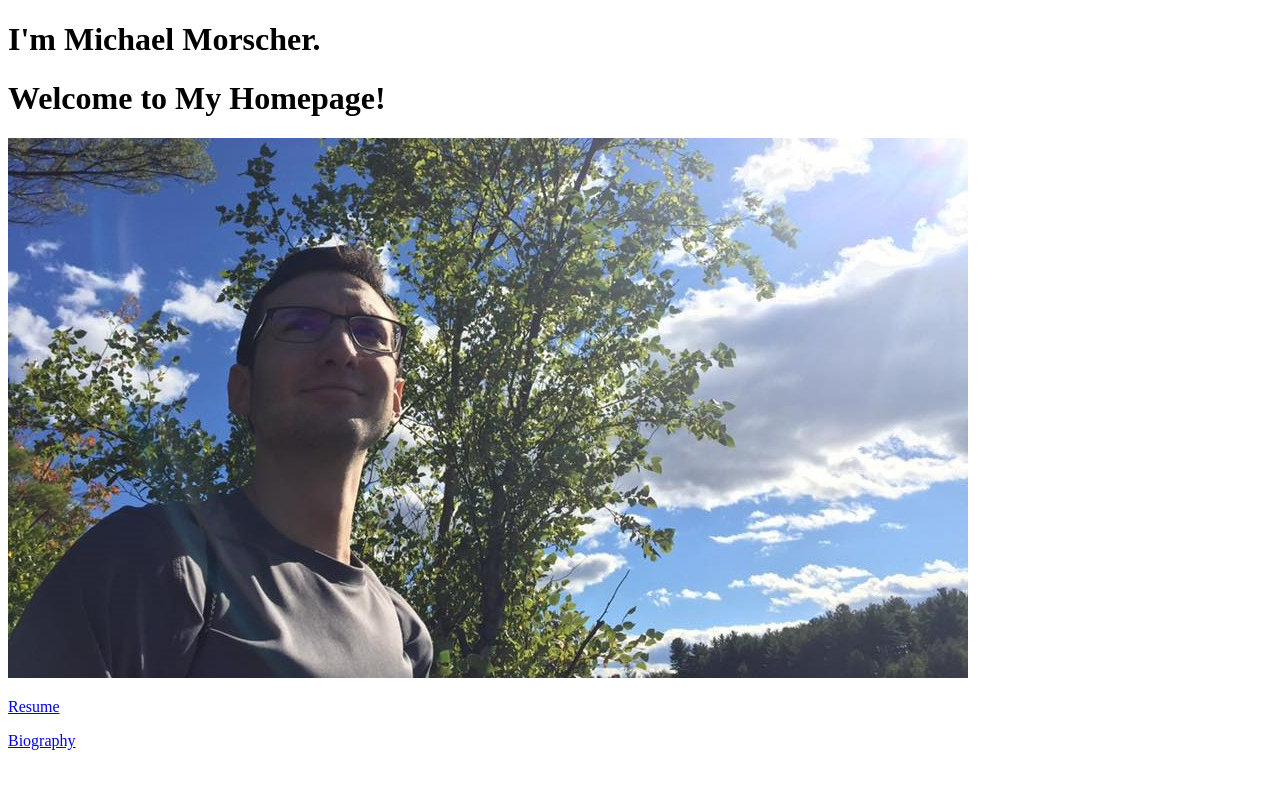
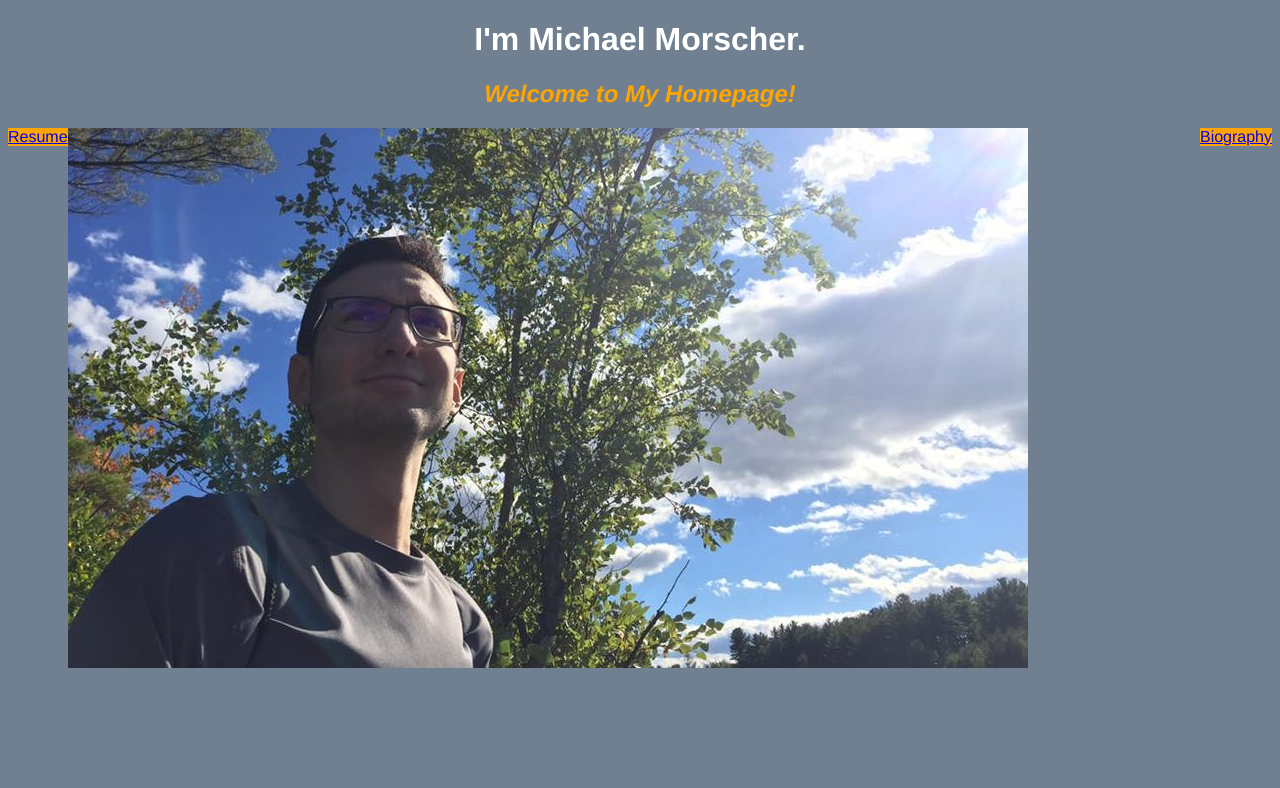
Before and after one commit to mcmorscher/mcmorscher.github.io, a plain HTML site: page index.html in a window 1280 px wide. Drawn offline with Linux system fonts and the light colour scheme.

Commit message:
Added styling for index and biography pages

```diff
--- /dev/null
+++ b/general_style.css
@@ -0,0 +1,36 @@
+body {
+    font-family: Helvetica, sans-serif;
+    color: white;
+    background-color: slategray;
+}
+
+h1 {
+    text-align: center;
+}
+
+h2 {
+    text-align: center;
+    color: orange;
+    font-style: italic;
+}
+
+#resume_link {
+    float: left;
+    background-color: orange;
+}
+
+#biography_link {
+    float: right;
+    background-color: orange;
+}
+
+p {
+    padding-left: 20%;
+    padding-right: 20%;
+    text-align: justify;
+}
+
+
+#bio_header {
+    color: orange
+}
--- a/index.html
+++ b/index.html
@@ -5,14 +5,15 @@
 <head>
     <title>Michael Morscher's Homepage</title>
     <meta charset="utf-8"/>
+    <link href="general_style.css" rel="stylesheet"/>
 </head>
 
 <body>
     <h1>I'm Michael Morscher.</h1>
-    <h1>Welcome to My Homepage!</h1>
+    <h2>Welcome to My Homepage!</h2>
     <img src="michael_morscher.jpg" alt="Photo of Michael Morscher"/>
-    <p><a href="https://mcmorscher.github.io/resume.html">Resume</a></p>
-    <p><a href="https://mcmorscher.github.io/bio.html">Biography</a></p>
+    <a id="resume_link" href="https://mcmorscher.github.io/resume.html">Resume</a>
+    <a id="biography_link" href="https://mcmorscher.github.io/bio.html">Biography</a>
 </body>
 
 </html>
```
Also changed, not shown: bio.html (+2 -2 lines).
